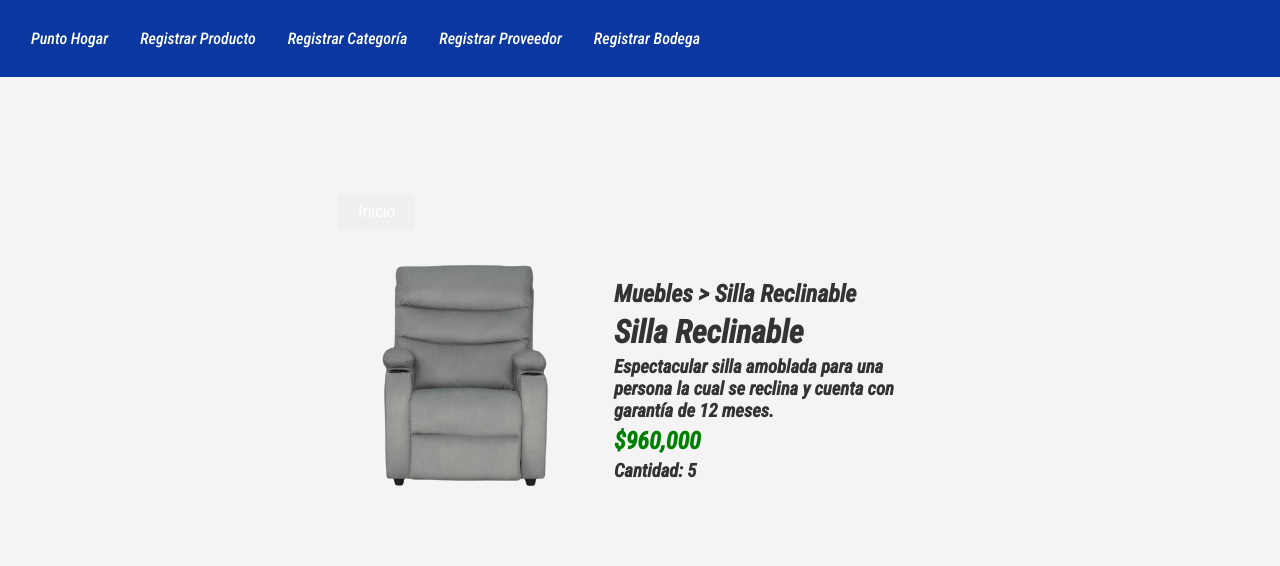
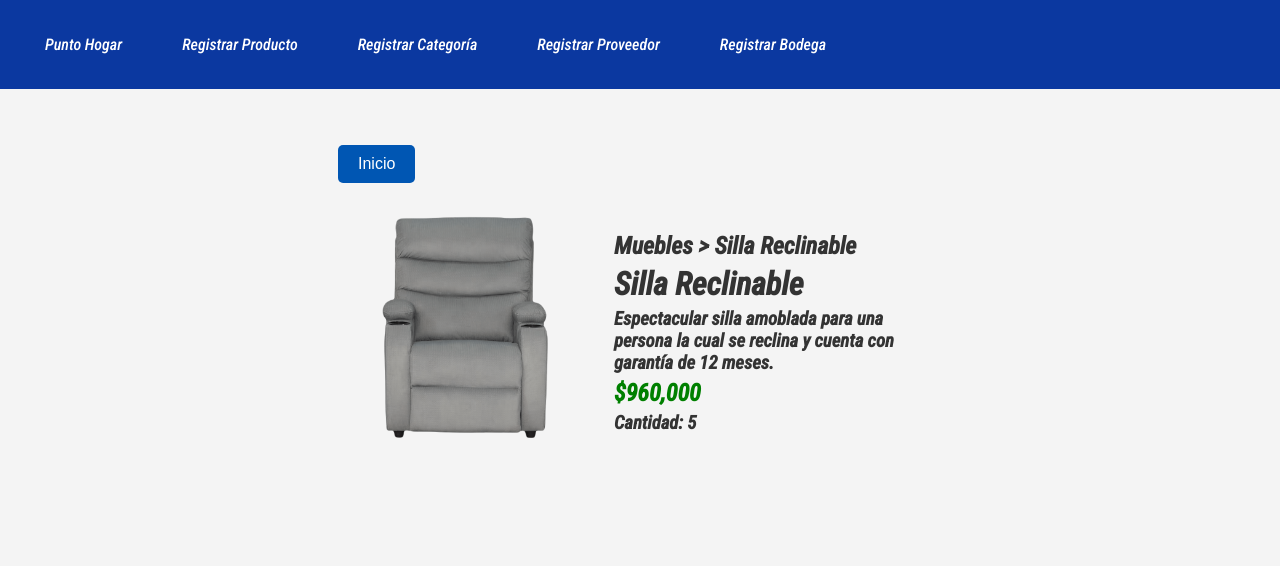
Before and after one commit to Andygaro05/programaci-n_1-taller_1, a Flask app: page /producto/1 in a window 1280 px wide. Shown: the top 566 px of the page. Run offline with Flask 3, Linux system fonts and the light colour scheme.

Commit message:
Decoraciones varias

```diff
--- a/static/css/estilo.css
+++ b/static/css/estilo.css
@@ -34,7 +34,7 @@ body {
     display: block;
     color: white;
     text-align: center;
-    padding: 14px 16px;
+    padding: 20px 30px;
     text-decoration: none;
 }
 
@@ -43,7 +43,7 @@ body {
 }
 
 .content {
-    margin-top: 60px; /* Ajusta este valor si es necesario */
+    margin-top: 0px; /* Ajusta este valor si es necesario */
     padding: 16px;
 }
 
@@ -98,6 +98,7 @@ h1, h2, h3 {
 }
 
 button {
+    background-color: #0056b3;
     color: #ffff; /* Text color on buttons */
     border: none;
     padding: 10px 20px;
@@ -140,7 +141,7 @@ a:hover {
 .boton-registro {
     display: inline-block;
     padding: 10px 20px;
-    color: white;
+    color: #46b846;
     text-decoration: none;
     border-radius: 5px;
     transition: background-color 0.3s ease;
```
